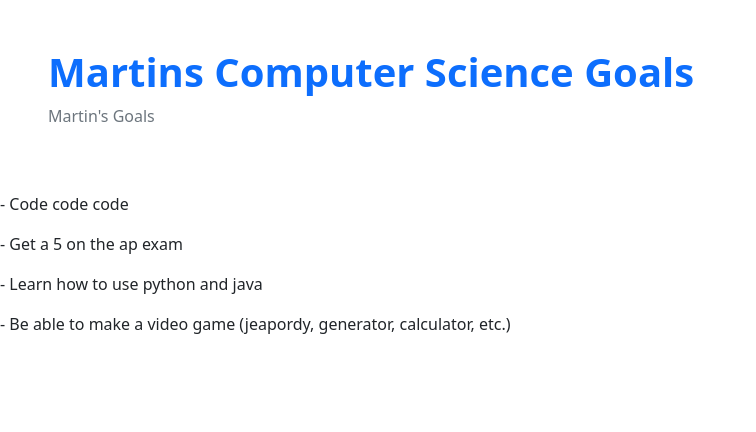
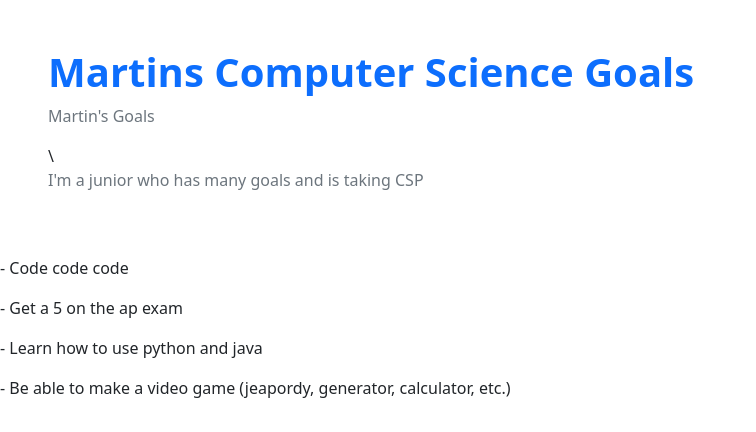
Before and after one commit to Martynguyen64/Martins-Blog2, a Flask app: page /stub/ in a window 1280 px wide. Shown: the part 66-498 px from the top of the page, without its empty margins (0-756 px from the left). Run offline with Flask 2, Linux system fonts and the light colour scheme.

Commit message:
goallssss

```diff
--- a/templates/stub.html
+++ b/templates/stub.html
@@ -9,7 +9,8 @@
     <!- Try building a new body here, bootstrap is a wise choice ->
     <div class="px-5 py-5 mx-auto">
         <h1 class="text-primary"><strong>Martins Computer Science Goals</strong></h1>
-        <p class="text-secondary">Martin's Goals</p>
+        <p class="text-secondary">Martin's Goals</p>\
+        <p class="text-secondary">I'm a junior who has many goals and is taking CSP </p>
     </div>
     <p>- Code code code</p>
     <p>- Get a 5 on the ap exam</p>
```
